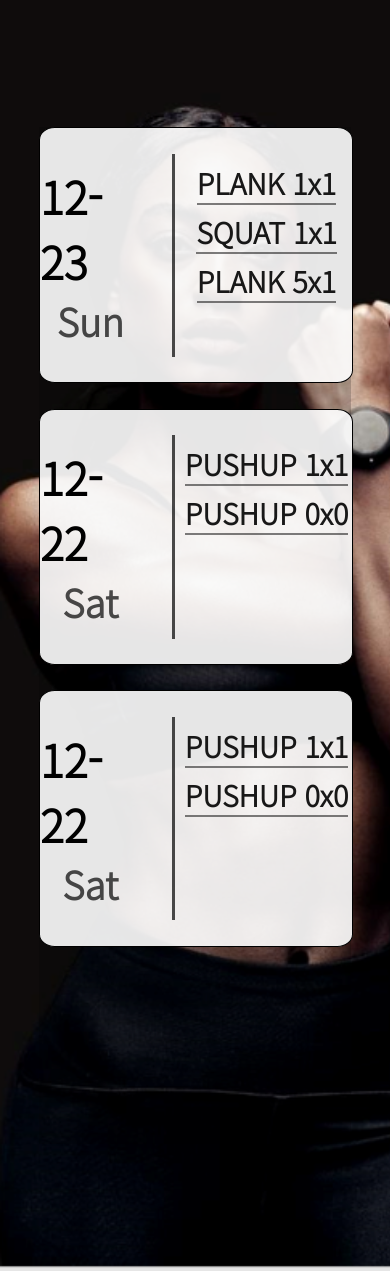
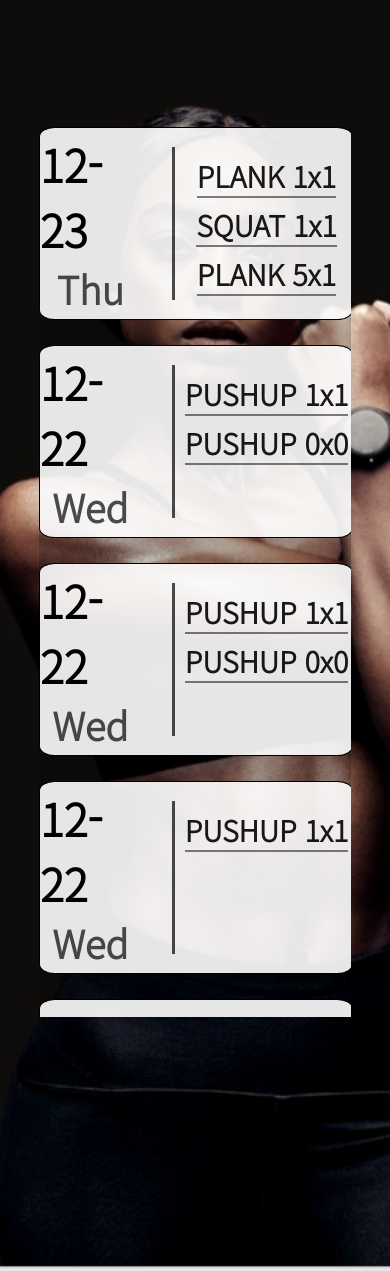
Before and after one commit to CarryVan/Real_Time_Virtual_Home_Trainer, a FastAPI app: page /record.html in a window 390 px wide. Shown: the part 127-1398 px from the top of the page. Run offline with FastAPI, Linux system fonts and the light colour scheme; data comes from the database, SQL or seed files in the repository.

Commit message:
record change

```diff
--- a/server.py
+++ b/server.py
@@ -180,7 +180,8 @@
 
        workout_flow = crud.get_workout_flows_by_id(db, session.id)
        workout_flow.insert(0, session.date_time)
-       return_list.append(workout_flow)
+       if len(return_list) < 7:
+           return_list.append(workout_flow)
 
     return return_list
 @app.post("/offer2")
--- a/static/pose_estimation.css
+++ b/static/pose_estimation.css
@@ -188,20 +188,23 @@
   }
 
   .home .frame{
-    height:80%;
+    height:70%;
     width:80%;
     background-color:rgba(0, 0, 0, 0.2);
+    top: -5vh;
 
-    display: flex;
+    position: relative;
+    overflow: auto;
+    /* display: flex;
     flex-direction: column;
-    justify-content:baseline;
-    align-items:flex-start;
+    align-items:flex-start; */
   }
 
   .home .frame .card{
+    position: relative;
     background-color:rgba(255, 255, 255, 0.9);
     border-radius: 5%;;
-    height:25%;
+    height:15vh;
     width:100%;
     border: 1px solid black;
     margin-bottom: 2vh;
--- a/templates/record.html
+++ b/templates/record.html
@@ -29,45 +29,6 @@
     <main>
       <section class="home">
         <div id="frame" class="frame" >
-          <div class="card">
-            <div class="inner">
-              <div class="date">
-                <div id="t_11" class="title"></div>
-                <div id="t_12" class="dw"></div>
-              </div>
-              <div class="line"></div>
-              <div class="workout">
-                <ul id = "w_1">
-                </ul>
-              </div>
-            </div>
-          </div>
-          <div class="card">
-            <div class="inner">
-              <div class="date">
-                <div id="t_21" class="title"></div>
-                <div id="t_22" class="dw"></div>
-              </div>
-              <div class="line"></div>
-              <div class="workout">
-                <ul id = "w_2">
-                </ul>
-              </div>
-            </div>
-          </div>
-          <div class="card">
-            <div class="inner">
-              <div class="date">
-                <div id="t_31" class="title"></div>
-                <div id="t_32" class="dw"></div>
-              </div>
-              <div class="line"></div>
-              <div class="workout">
-                <ul id = "w_3">
-                </ul>
-              </div>
-            </div>
-          </div>
         </div>
       </section>
     </main>
@@ -95,33 +56,62 @@
 
         for (var i = 0; i < data.length; i++){
 
-          var t1 = document.getElementById("t_".concat(String(i+1), "1"))
-          var t2 = document.getElementById("t_".concat(String(i+1), "2"))
-          var w = document.getElementById("w_".concat(String(i+1)))
+         // var t1 = document.getElementById("t_".concat(String(i+1), "1"))
+          //var t2 = document.getElementById("t_".concat(String(i+1), "2"))
+          //var w = document.getElementById("w_".concat(String(i+1)))
+
+          var frame = document.getElementById("frame")
+
+          var card = document.createElement("div")
+          var inner = document.createElement("div")
+          var date = document.createElement("div")
+          var t1 = document.createElement("div")
+          var t2 = document.createElement("div")
+          var line = document.createElement("div")
+          var workout = document.createElement("div")
+          var w = document.createElement("ul")
+
+          card.setAttribute('class', 'card')
+          inner.setAttribute('class', 'inner')
+          date.setAttribute('class', 'date')
+          t1.setAttribute('class', 'title')
+          t2.setAttribute('class', 'dw')
+          line.setAttribute('class', 'line')
+          workout.setAttribute('class', 'workout')
+          w.setAttribute('class', 'w')
+
+          var li = []
+
+          for (var j = 1; j < data[i].length; j++){
+            var pt = data[i][j];
+            var li = document.createElement("li");
+            var temp = pt.workout_name.toUpperCase()+"  "+pt.count+"x"+pt.set;
+            const textNode = document.createTextNode(temp);
+            li.appendChild(textNode);
+            w.appendChild(li)
+          }
 
           date_time = data[i][0]
+          dw=getDate(date_time)
+
           for (var j = 0; j < date_time.length; j++){
             if (date_time[j] == "T"){
               date_time = date_time.slice(5, j)
             }
           }
 
-          var li = []
-
-          for (var j = 1; j < data[i].length; j++){
-            var pt = data[i][j];
-            var li = document.createElement("li");
-            var temp = ""
-            if (pt.workout_name != "break"){
-              temp = pt.workout_name.toUpperCase()+"  "+pt.count+"x"+pt.set;
-            }
-            const textNode = document.createTextNode(temp);
-            li.appendChild(textNode);
-            w.appendChild(li)
-          }
-          dw=getDate(date_time)
           t1.innerHTML = date_time
           t2.innerHTML = dw
+
+          card.appendChild(inner);
+          inner.appendChild(date);
+          inner.appendChild(line);
+          inner.appendChild(workout);
+          date.appendChild(t1)
+          date.appendChild(t2)
+          workout.appendChild(w)
+
+          frame.appendChild(card)
         }
 
       });
```
Also changed, not shown: templates/card.html (added), 1 other file.
